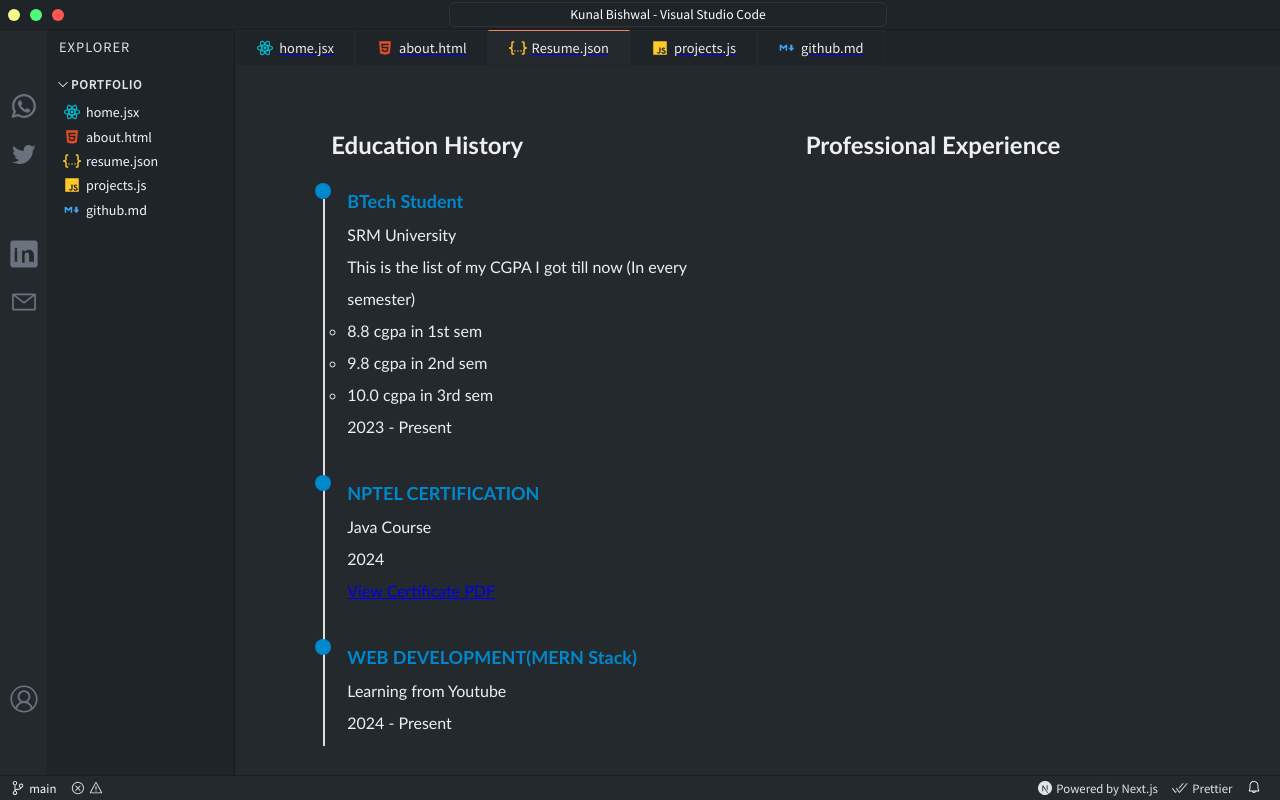
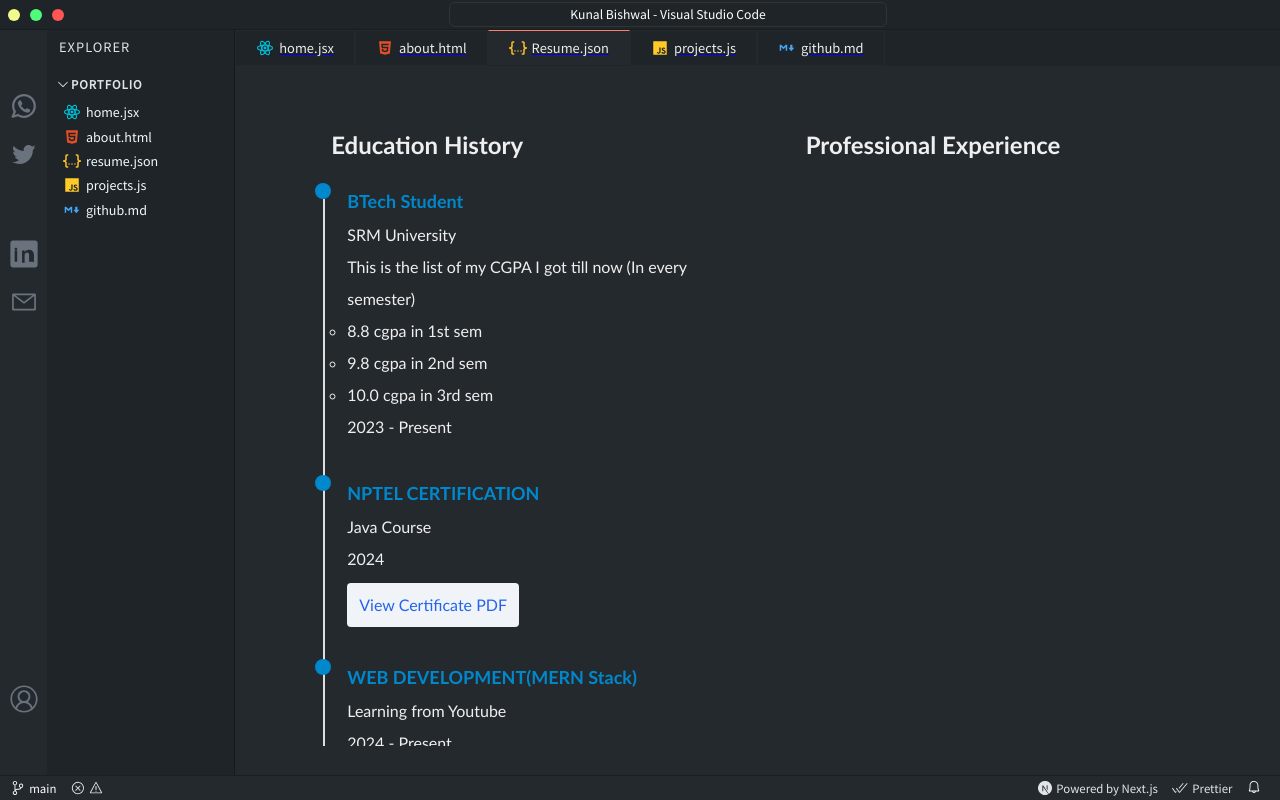
Before and after one commit to KunalBishwal/Portfolio_IDE, a Next.js app: page /resume in a window 1280 px wide. Built offline with nearby package versions, Linux system fonts and the light colour scheme; some icons are missing.

Commit message:
Update ContactPage.module.css

```diff
--- a/styles/ContactPage.module.css
+++ b/styles/ContactPage.module.css
@@ -61,6 +61,22 @@
     bottom: auto;
     height: 1rem;
   }
+  .certificateLink {
+  display: inline-block;
+  margin-top: 8px;
+  padding: 6px 12px;
+  background-color: #f0f4f8;
+  color: #2563eb;
+  border-radius: 4px;
+  text-decoration: none;
+  font-weight: 500;
+  transition: all 0.2s ease;
+}
+
+.certificateLink:hover {
+  background-color: #dbeafe;
+  text-decoration: underline;
+}
 
   @media screen and (max-width: 1200px) {
     .container {
```
